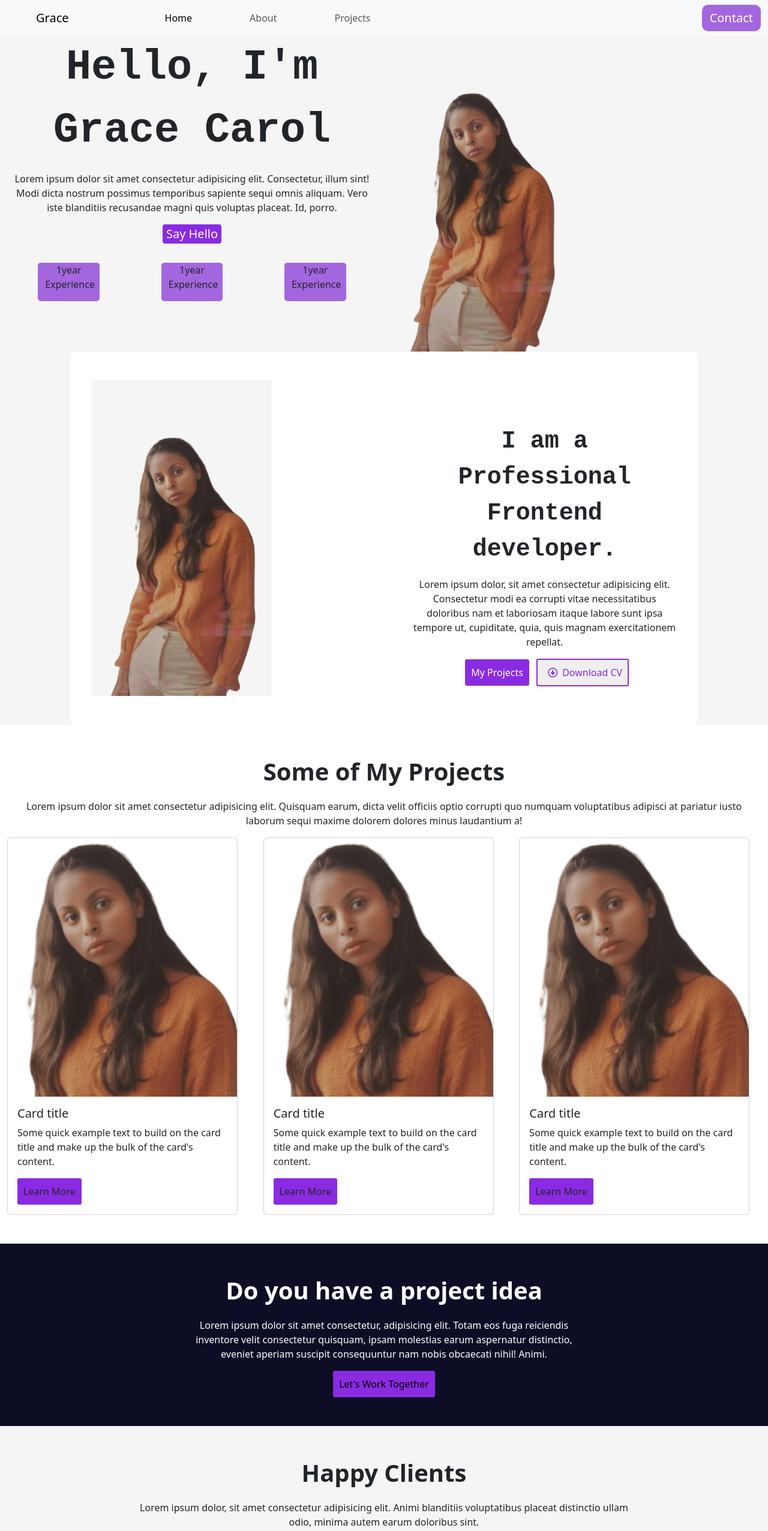
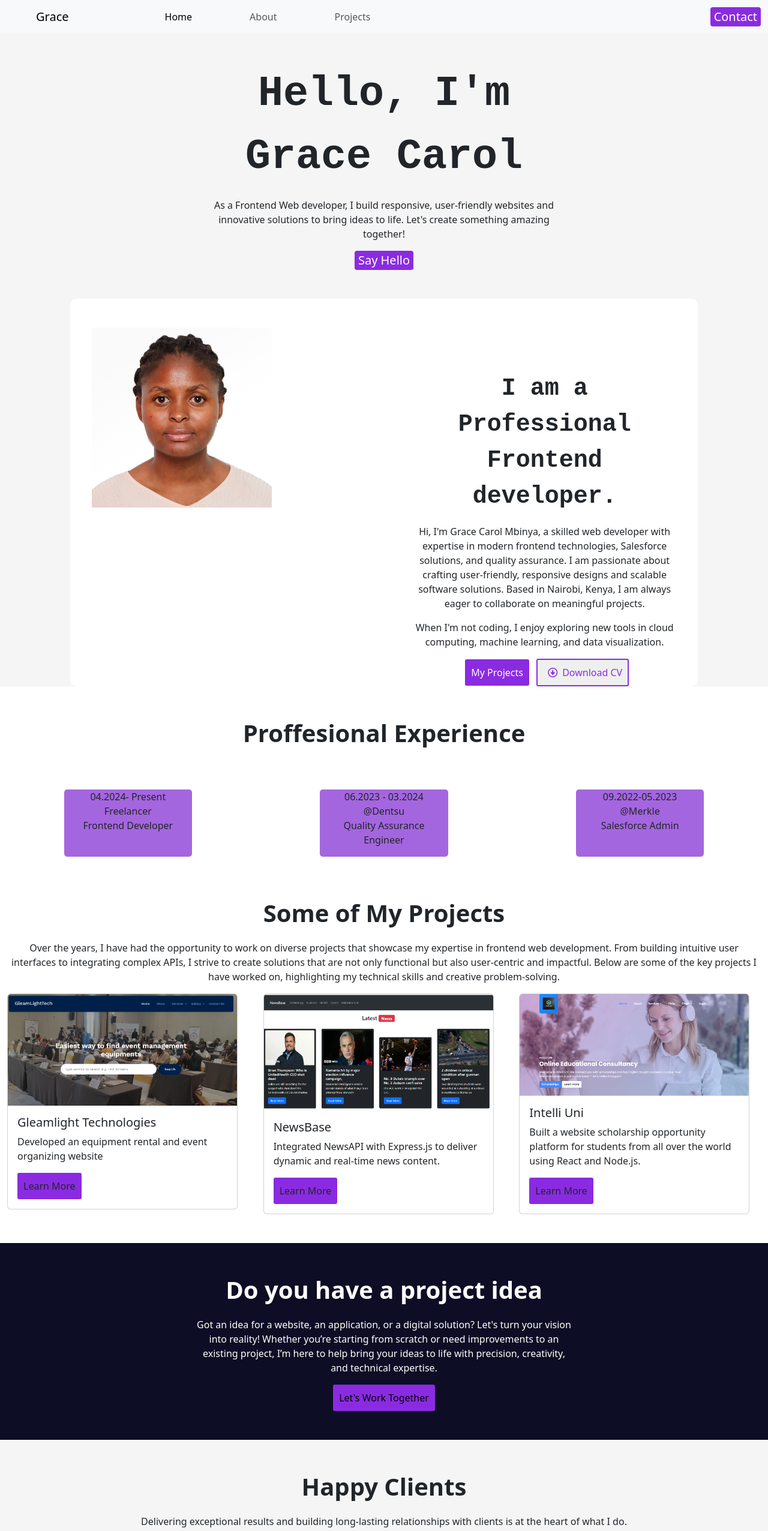
Before and after one commit to mbinya18/Myself, a plain HTML site: page index.html in a window 1280 px wide. Shown: the top 2552 px of the page at 60% size. Drawn offline with nearby package versions, Linux system fonts and the light colour scheme.

Commit message:
final product

```diff
--- /dev/null
+++ b/index.css
@@ -0,0 +1,105 @@
+.icon-bg-purple {
+    background-color: rgb(164, 102, 223);
+    padding: 10px;
+    border-radius: 50%;
+    color: white;
+    margin-left: 28px;
+  }
+      .color1 {
+        background-color: whitesmoke;
+      }
+      .color2 {
+        background-color: rgb(164, 102, 223);
+      }
+      .color3 {
+        background-color: rgb(13, 13, 37);
+      }
+      .color-white {
+        background-color: white;
+      }
+      .color4{
+        color:rgb(164, 102, 223)
+      }
+      .subhead {
+        font-size: 70px;
+        font-weight: 600;
+        font-family: monospace;
+      }
+      .say-hello {
+        border: none;
+        background-color: blueviolet;
+        color: white;
+        border-radius: 4px;
+        font-size: 20px;
+      }
+      .experience {
+        border: none;
+        border-radius: 5px;
+      }
+      .grace-img {
+        border: none;
+        border-radius: 10px;
+      }
+      .img2 {
+        border: none;
+        border-radius: 5px;
+      }
+      .subhead-2 {
+        font-family: monospace;
+        font-size: 40px;
+        font-weight: 600;
+        padding-top: 120px;
+      }
+      .my-projects {
+        border: none;
+        border-radius: 3px;
+        background-color: blueviolet;
+        padding: 10px;
+      }
+      .my-projects a {
+        text-decoration: none;
+        color: white;
+      }
+      .cv {
+        border: 2px solid blueviolet;
+        border-radius: 3px;
+        padding: 9px;
+        color: blueviolet;
+      }
+      .socials {
+
+      }
+      .project-idea {
+        color: white;
+      }
+      .footer-links{
+        text-decoration: none;
+      }
+      .profession{
+        border-radius: 10px;
+      }
+      .discuss-your-project{
+        border-radius: 15px;
+      }
+      .discuss-your-project-head{
+        font-size: 40px;
+        font-weight: 600;
+      }
+      .happy-client-head{
+        font-size: 40px;
+        font-weight: 600;
+      }
+      .products-head{
+        font-size: 40px;
+        font-weight: 600;
+      }
+      .project-idea-head{
+        font-size: 40px;
+        font-weight: 600;
+      }
+      .contact{
+        border-radius: 10px;
+        background-color: rgb(164, 102, 223);
+        color: white;
+        font-size: 20px;
+      }
--- a/index.html
+++ b/index.html
@@ -14,116 +14,10 @@
       rel="stylesheet"
       href="https://cdnjs.cloudflare.com/ajax/libs/font-awesome/6.0.0-beta3/css/all.min.css"
     />
+    <link rel="stylesheet" href="index.css">
   </head>
   <body>
-    <style>
-       .icon-bg-purple {
-    background-color: rgb(164, 102, 223);
-    padding: 10px;
-    border-radius: 50%;
-    color: white;
-    margin-left: 28px;
-  }
-      .color1 {
-        background-color: whitesmoke;
-      }
-      .color2 {
-        background-color: rgb(164, 102, 223);
-      }
-      .color3 {
-        background-color: rgb(13, 13, 37);
-      }
-      .color-white {
-        background-color: white;
-      }
-      .color4{
-        color:rgb(164, 102, 223)
-      }
-      .subhead {
-        font-size: 70px;
-        font-weight: 600;
-        font-family: monospace;
-      }
-      .say-hello {
-        border: none;
-        background-color: blueviolet;
-        color: white;
-        border-radius: 4px;
-        font-size: 20px;
-      }
-      .experience {
-        border: none;
-        border-radius: 5px;
-      }
-      .grace-img {
-        border: none;
-        border-radius: 10px;
-      }
-      .img2 {
-        border: none;
-        border-radius: 5px;
-      }
-      .subhead-2 {
-        font-family: monospace;
-        font-size: 40px;
-        font-weight: 600;
-        padding-top: 120px;
-      }
-      .my-projects {
-        border: none;
-        border-radius: 3px;
-        background-color: blueviolet;
-        padding: 10px;
-      }
-      .my-projects a {
-        text-decoration: none;
-        color: white;
-      }
-      .cv {
-        border: 2px solid blueviolet;
-        border-radius: 3px;
-        padding: 9px;
-        color: blueviolet;
-      }
-      .socials {
 
-      }
-      .project-idea {
-        color: white;
-      }
-      .footer-links{
-        text-decoration: none;
-      }
-      .profession{
-        border-radius: 10px;
-      }
-      .discuss-your-project{
-        border-radius: 15px;
-      }
-      .discuss-your-project-head{
-        font-size: 40px;
-        font-weight: 600;
-      }
-      .happy-client-head{
-        font-size: 40px;
-        font-weight: 600;
-      }
-      .products-head{
-        font-size: 40px;
-        font-weight: 600;
-      }
-      .project-idea-head{
-        font-size: 40px;
-        font-weight: 600;
-      }
-      .contact{
-        border-radius: 10px;
-        background-color: rgb(164, 102, 223);
-        color: white;
-        font-size: 20px;
-      }
-
-    </style>
     <nav class="navbar navbar-expand-lg bg-body-tertiary">
       <div class="container-fluid">
         <a class="navbar-brand px-5" href="index.html">Grace</a>
@@ -151,50 +45,32 @@
             </li>
           </ul>
           <form class="d-flex">
-            <a href="#discuss-your-project"><button class="btn contact" >
-              Contact
-            </button></a>
+            <a href="#discuss-your-project"><button class="say-hello">Contact</button></a>
           </form>
         </div>
       </div>
     </nav>
     <div class="container-fluid color1">
       <div class="intro row">
-        <div class="intro-info col-sm mx-auto text-center">
+        <div class="intro-info col-lg-6 mx-auto text-center py-5">
           <p class="subhead">
             Hello, I'm<br />
             Grace Carol
           </p>
           <p>
-            Lorem ipsum dolor sit amet consectetur adipisicing elit.
-            Consectetur, illum sint! Modi dicta nostrum possimus temporibus
-            sapiente sequi omnis aliquam. Vero iste blanditiis recusandae magni
-            quis voluptas placeat. Id, porro.
+            As a Frontend Web developer, I build responsive, user-friendly
+            websites and innovative solutions to bring ideas to life.
+            Let's create something amazing together!
           </p>
           <a href="#discuss-your-project"><button class="say-hello">Say Hello</button></a>
-          <div class="mt-3 row mx-auto">
-            <div class="experience color2 col-lg-2 m-3 mx-auto text-center">
-              1year
-              <p>Experience</p>
+
         </div>
-            <div class="experience color2 col-lg-2 m-3 mx-auto text-center">
-              1year
-              <p>Experience</p>
-            </div>
-            <div class="experience color2 col-lg-2 m-3 mx-auto text-center">
-              1year
-              <p>Experience</p>
-            </div>
-          </div>
-        </div>
-        <div class="intro-img col-sm mx-auto">
-          <img src="mbinya2.png" alt="" width="300px" />
-        </div>
+
       </div>
       <div class="profession col-lg-10 mx-auto color-white mb-4">
         <div class="row">
           <div class="img2 col-lg p-5 d-none d-lg-block position-relative z-1">
-            <img src="mbinya2.png" alt="" width="300px" class="color1" />
+            <img src="Grace.jpg" alt="" width="300px" class="color1" />
 
           </div>
 
@@ -204,17 +80,20 @@
               Frontend developer.
             </p>
             <p>
-              Lorem ipsum dolor, sit amet consectetur adipisicing elit.
-              Consectetur modi ea corrupti vitae necessitatibus doloribus nam et
-              laboriosam itaque labore sunt ipsa tempore ut, cupiditate, quia,
-              quis magnam exercitationem repellat.
+              Hi, I'm Grace Carol Mbinya, a skilled web developer with expertise in modern frontend technologies,
+    Salesforce solutions, and quality assurance. I am passionate about crafting user-friendly, responsive
+    designs and scalable software solutions. Based in Nairobi, Kenya, I am always eager to collaborate on
+    meaningful projects.
+            </p>
+            <p>
+              When I'm not coding, I enjoy exploring new tools in cloud computing, machine learning, and data visualization.
             </p>
             <button class="my-projects mx-2">
               <a href="#my-projects">My Projects</a>
             </button>
-            <button class="cv">
+            <a href="GraceResume.pdf" target="_blank"><button class="cv">
               <i class="fa-regular fa-circle-down px-2"></i>Download CV
-            </button>
+            </button></a>
 
           </div>
 
@@ -226,12 +105,36 @@
 
     <div class="container-fluid my-5">
       <div class="products-intro text-center">
+        <p class="products-head">Proffesional Experience</p>
+      </div>
+    </div>
+    <div class="mt-3 row mx-auto">
+
+      <div class="experience color2 col-lg-2 m-3 mx-auto text-center">
+        04.2024- Present Freelancer
+        <p>Frontend Developer</p>
+      </div>
+      <div class="experience color2 col-lg-2 m-3 mx-auto text-center">
+        06.2023 - 03.2024 @Dentsu
+        <p>Quality Assurance Engineer</p>
+      </div>
+      <div class="experience color2 col-lg-2 m-3 mx-auto text-center">
+        09.2022-05.2023 @Merkle
+        <p>Salesforce Admin</p>
+      </div>
+
+    </div>
+
+    <div class="container-fluid my-5">
+      <div class="products-intro text-center">
         <p class="products-head">Some of My Projects</p>
         <p>
-          Lorem ipsum dolor sit amet consectetur adipisicing elit. Quisquam
-          earum, dicta velit officiis optio corrupti quo numquam voluptatibus
-          adipisci at pariatur iusto laborum sequi maxime dolorem dolores minus
-          laudantium a!
+          Over the years, I have had the opportunity to work on diverse projects
+          that showcase my expertise in frontend web development.
+    From building intuitive user interfaces to integrating complex APIs,
+    I strive to create solutions that are not only functional but also user-centric and impactful.
+    Below are some of the key projects I have worked on, highlighting my technical skills and creative problem-solving.
+
         </p>
       </div>
       <div class="row" id="my-projects">
@@ -239,14 +142,28 @@
           <div class="card" style="width: 24rem">
             <img
               class="card-img-top"
-              src="mbinya2 (1).png"
+              src="gleamlight.png"
               alt="Card image cap"
             />
             <div class="card-body">
-              <h5 class="card-title">Card title</h5>
+              <h5 class="card-title">Gleamlight Technologies</h5>
+              <p class="card-text">Developed an equipment rental and event organizing website
+              </p>
+              <a href="https://gleamlighttechnologies.com/" class="btn my-projects">Learn More</a>
+            </div>
+          </div>
+        </div>
+        <div class="col">
+          <div class="card" style="width: 24rem">
+            <img
+              class="card-img-top"
+              src="newsbase.png"
+              alt="Card image cap"
+            />
+            <div class="card-body">
+              <h5 class="card-title">NewsBase</h5>
               <p class="card-text">
-                Some quick example text to build on the card title and make up
-                the bulk of the card's content.
+                Integrated NewsAPI with Express.js to deliver dynamic and real-time news content.
               </p>
               <a href="#" class="btn my-projects">Learn More</a>
             </div>
@@ -256,33 +173,15 @@
           <div class="card" style="width: 24rem">
             <img
               class="card-img-top"
-              src="mbinya2 (1).png"
+              src="intelliuni.png"
               alt="Card image cap"
             />
             <div class="card-body">
-              <h5 class="card-title">Card title</h5>
+              <h5 class="card-title">Intelli Uni</h5>
               <p class="card-text">
-                Some quick example text to build on the card title and make up
-                the bulk of the card's content.
+                Built a website scholarship opportunity platform for students from all over the world using React and Node.js.
               </p>
-              <a href="#" class="btn my-projects">Learn More</a>
-            </div>
-          </div>
-        </div>
-        <div class="col">
-          <div class="card" style="width: 24rem">
-            <img
-              class="card-img-top"
-              src="mbinya2 (1).png"
-              alt="Card image cap"
-            />
-            <div class="card-body">
-              <h5 class="card-title">Card title</h5>
-              <p class="card-text">
-                Some quick example text to build on the card title and make up
-                the bulk of the card's content.
-              </p>
-              <a href="#" class="btn my-projects">Learn More</a>
+              <a href="https://intelliuni.com/" class="btn my-projects">Learn More</a>
             </div>
           </div>
         </div>
@@ -293,20 +192,23 @@
       <div class="col-lg-6 mx-auto text-center py-5">
         <p class="project-idea-head">Do you have a project idea</p>
         <p>
-          Lorem ipsum dolor sit amet consectetur, adipisicing elit. Totam eos
-          fuga reiciendis inventore velit consectetur quisquam, ipsam molestias
-          earum aspernatur distinctio, eveniet aperiam suscipit consequuntur nam
-          nobis obcaecati nihil! Animi.
+          Got an idea for a website, an application,
+          or a digital solution? Let's turn your vision into reality!
+Whether you’re starting from scratch or need improvements
+to an existing project, I’m here to help bring your ideas
+to life with precision, creativity, and technical expertise.
+
         </p>
         <a href="#discuss-your-project"><button class="my-projects">Let's Work Together</button></a>
       </div>
     </div>
     <div class="container-fluid color1 py-5">
         <div class="col-lg-8 mx-auto text-center"> <p class="happy-client-head">Happy Clients</p>
-        <p>Lorem ipsum dolor, sit amet consectetur
-            adipisicing elit. Animi blanditiis
-            voluptatibus placeat distinctio ullam odio,
-             minima autem earum doloribus sint.</p></div>
+        <p>Delivering exceptional results and building long-lasting
+          relationships with clients is at the heart of what I do.
+          Here are some of the best clients that have enjoyed and appreciated
+          working with me.
+          </p></div>
         <div class="clients row mx-5 py-5 text-center">
             <div class="col-lg fw-bold">Gleamlight</div>
             <div class="col-lg fw-bold">ImaniPlus</div>
@@ -317,10 +219,10 @@
             <div class="row">
                 <div class="col">
                     <p class="discuss-your-project-head" id="discuss-your-project">Let's discuss your Project</p>
-                    <p>Lorem ipsum dolor sit amet
-                        consectetur adipisicing elit.
-                        Assumenda inventore quibusdam neque amet ut vitae
-                        itaque tenetur debitis nostrum ducimus.</p>
+                    <p id="contact-form">Every great project starts with a
+                       conversation! Whether you have a clear vision or just a rough idea,
+                       I’m here to help bring it to life.
+                      Let’s collaborate to create something innovative, impactful, and tailored to your needs.</p>
                         <div class="row address">
                             <div class="col-lg-1"><i class="fa-solid fa-location-dot"></i></div>
                             <div class="col-lg-4"><p>Location:</p>
@@ -338,33 +240,30 @@
                         </div>
                 </div>
                 <div class="col">
-                    <p>Lorem ipsum dolor sit amet consectetur
-                        adipisicing elit. Quasi omnis eius,
-                         praesentium soluta
-                        aliquam assumenda cum rem non et harum!</p>
-                        <form>
+                  <p>Get in touch, and let’s start turning your ideas into reality!</p>
+                  <form action="https://formspree.io/f/mzzbwqpo" method="POST">
                       <div class="form-group py-2">
-                                <label for="exampleInputPassword1" class="color4 fw-bold">Name<span class="color4">*</span></label>
-                                <input type="text" class="form-control" id="exampleInputPassword1" placeholder="Name" required>
+                          <label for="name" class="color4 fw-bold">Name<span class="color4">*</span></label>
+                          <input type="text" name="name" class="form-control" id="name" placeholder="Name" required>
                       </div>
                       <div class="form-group py-2">
-                              <label for="exampleInputEmail1" class="color4 fw-bold">Enter Your Email address<span class="color4">*</span></label>
-                              <input type="email" class="form-control" id="exampleInputEmail1" aria-describedby="emailHelp" placeholder="Enter email">
-                              <small id="emailHelp" class="form-text text-muted">We'll never share your email with anyone else.</small>
+                          <label for="email" class="color4 fw-bold">Enter Your Email address<span class="color4">*</span></label>
+                          <input type="email" name="email" class="form-control" id="email" placeholder="Enter email" required>
                       </div>
                       <div class="form-group py-2">
-                                <label for="exampleInputPassword1" class="color4 fw-bold">Subject</label>
-                                <input type="text" class="form-control" id="exampleInputPassword1" placeholder="What is the Topic?">
+                          <label for="subject" class="color4 fw-bold">Subject</label>
+                          <input type="text" name="subject" class="form-control" id="subject" placeholder="What is the Topic?">
                       </div>
                       <div class="form-group py-2">
-                                <label for="exampleFormControlTextarea1" class="color4 fw-bold">Message<span class="color4">*</span></label>
-                                <textarea class="form-control" id="exampleFormControlTextarea1" rows="3" placeholder="Tell me about it."></textarea>
+                          <label for="message" class="color4 fw-bold">Message<span class="color4">*</span></label>
+                          <textarea name="message" class="form-control" id="message" rows="3" placeholder="Tell me about it." required></textarea>
+                      </div>
+                      <button type="submit" class="btn my-projects my-2 text-black">Submit</button>
+                  </form>
+                  <p id="success-message" style="display:none; color: green;">Thank you for reaching out! I’ll get back to you soon.</p>
+
               </div>
 
-
-                            <button type="submit" class="btn my-projects my-2 text-white">Submit</button>
-                          </form>
-                </div>
             </div>
         </div>
 
@@ -381,8 +280,8 @@
                 <div class="col"><a href="#my-projects" class="text-decoration-none text-white">Products</a></div>
                 <div class=" col">
 
-                  <a href="#"><i class="fa-brands fa-github  fa-2x icon-bg-purple"></i></a>
-                  <a href="#"><i class="fa-brands fa-linkedin fa-2x icon-bg-purple"></i></a>
+                  <a href="https://github.com/mbinya18"><i class="fa-brands fa-github  fa-2x icon-bg-purple"></i></a>
+                  <a href="https://www.linkedin.com/in/grace-carol-b3a289243/"><i class="fa-brands fa-linkedin fa-2x icon-bg-purple"></i></a>
 
               </div>
             </div>
@@ -394,6 +293,14 @@
         const currentYear = new Date().getFullYear();
         document.getElementById("copyright-year").textContent = currentYear;
     </script>
+    <script>
+      document.querySelector('form').addEventListener('submit', function(e) {
+    e.preventDefault();
+    document.getElementById('success-message').style.display = 'block';
+    e.target.reset();  // Reset the form fields after submission
+});
+
+    </script>
     <script
       src="https://cdn.jsdelivr.net/npm/bootstrap@5.3.3/dist/js/bootstrap.bundle.min.js"
       integrity="sha384-YvpcrYf0tY3lHB60NNkmXc5s9fDVZLESaAA55NDzOxhy9GkcIdslK1eN7N6jIeHz"
```
Also changed, not shown: Grace.jpg (added), gleamlight.png (added), intelliuni.png (added), newsbase.png (added), 1 other file. Lines whose indentation alone changed are shown as unchanged.
